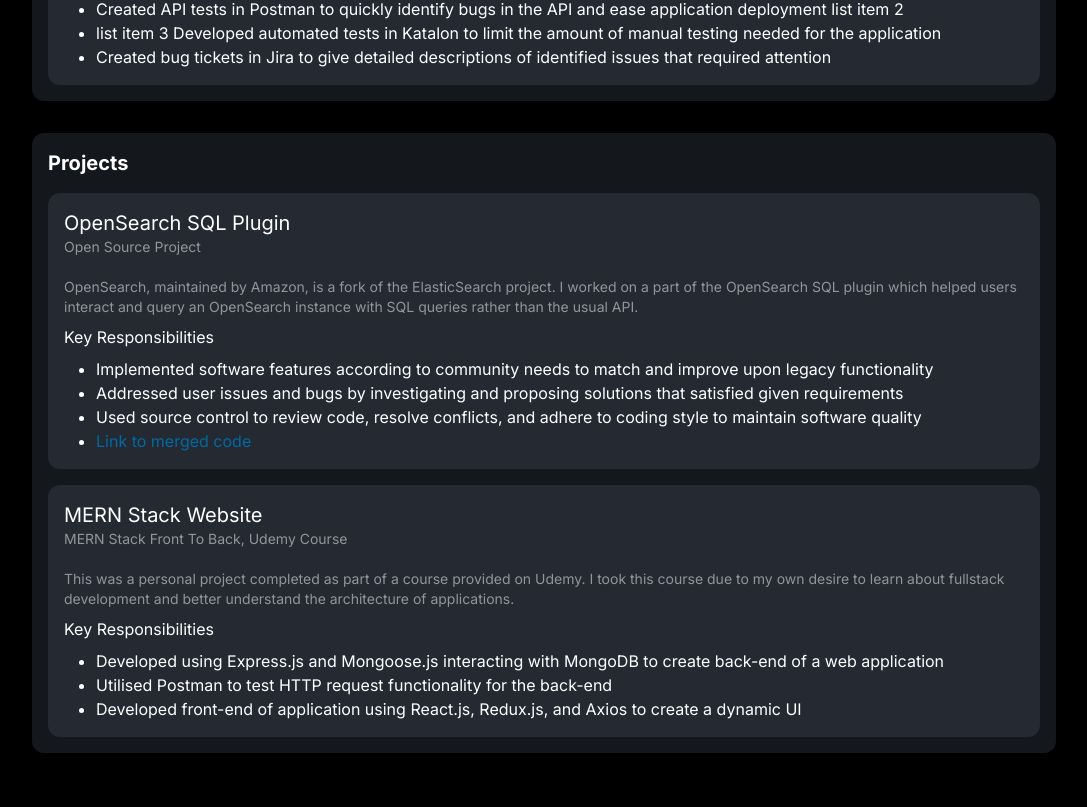
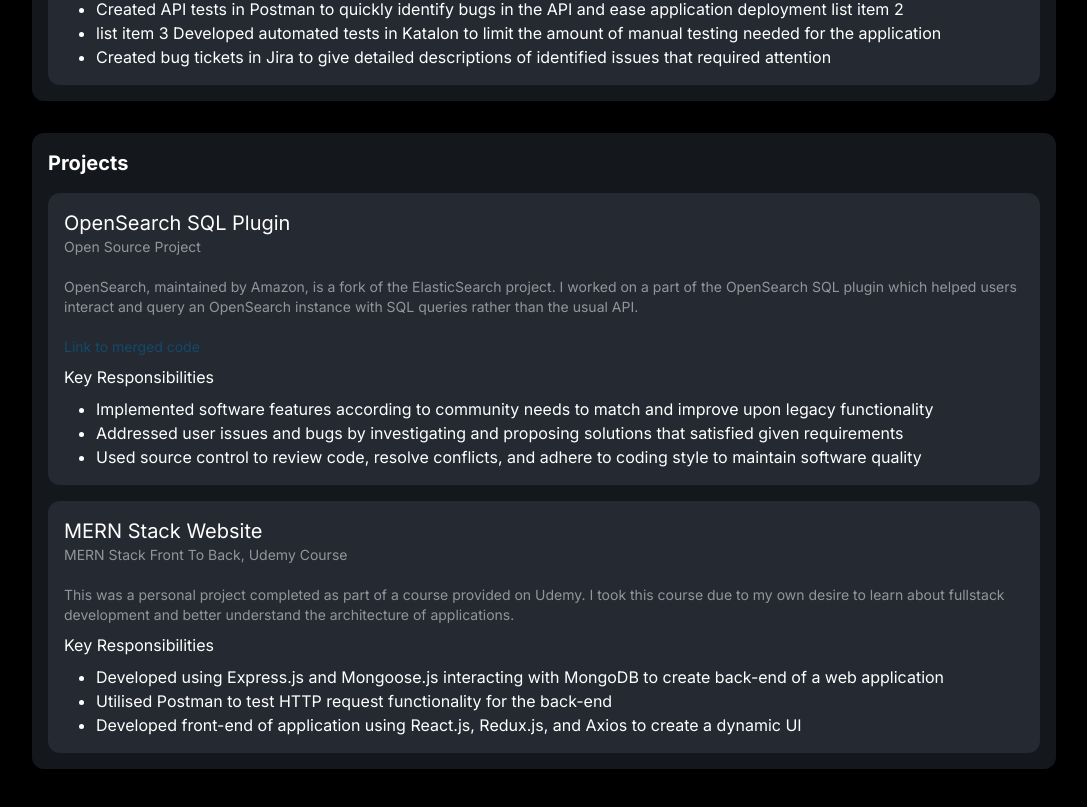
Before and after one commit to GabeFernandez310/GabeFernandez310.github.io, a Next.js app: page / in a window 1280 px wide. Shown: the part 2338-3145 px from the top of the page, without its empty margins (96-1183 px from the left). Built offline with nearby package versions, Linux system fonts and the light colour scheme.

Commit message:
Fixed link location
Signed-off-by: Gabriel Fernandez <gafernan@sfu.ca>

```diff
--- a/app/page.tsx
+++ b/app/page.tsx
@@ -194,6 +194,12 @@ When indoors, I enjoy watching movies and playing single-player story-driven gam
 
             OpenSearch, maintained by Amazon, is a fork of the ElasticSearch project. I worked on a part of the OpenSearch SQL plugin which helped users interact and query an OpenSearch instance with SQL queries rather than the usual API.
 
+            <br></br>
+            <br></br>
+
+            <a className="text-sky-700 hover:border-blue-300 hover:bg-blue-100 hover:dark:border-neutral-700 hover:dark:bg-neutral-800/30" href="https://github.com/opensearch-project/sql/pulls?q=is%3Apr+is%3Aclosed+author%3AGabeFernandez310">
+                Link to merged code
+            </a>
           </p>
 
           <h3 className="mt-2">Key Responsibilities</h3>
@@ -207,11 +213,6 @@ When indoors, I enjoy watching movies and playing single-player story-driven gam
             </li>
             <li>
               Used source control to review code, resolve conflicts, and adhere to coding style to maintain software quality
-            </li>
-            <li>
-              <a className="text-sky-700 hover:border-blue-300 hover:bg-blue-100 hover:dark:border-neutral-700 hover:dark:bg-neutral-800/30" href="https://github.com/opensearch-project/sql/pulls?q=is%3Apr+is%3Aclosed+author%3AGabeFernandez310">
-                Link to merged code
-              </a>
             </li>
           </ul>
         </div>
```
